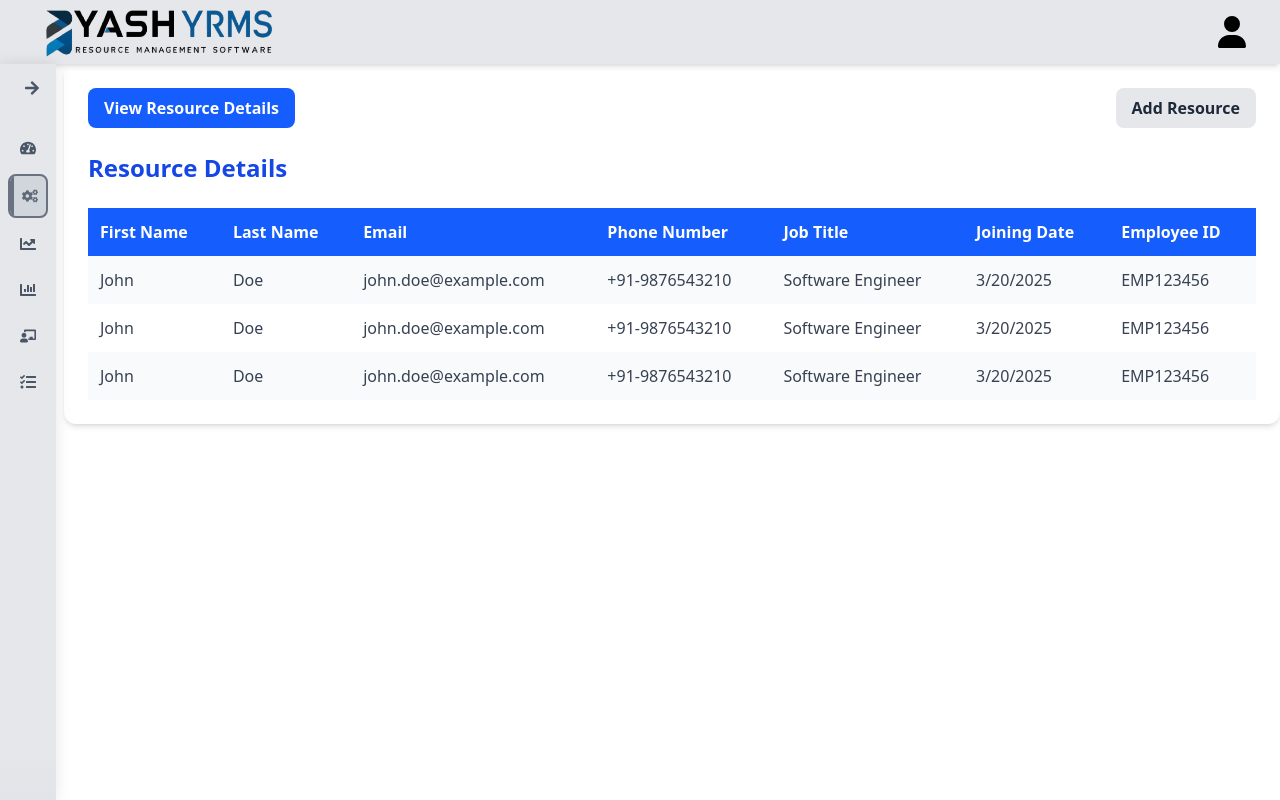
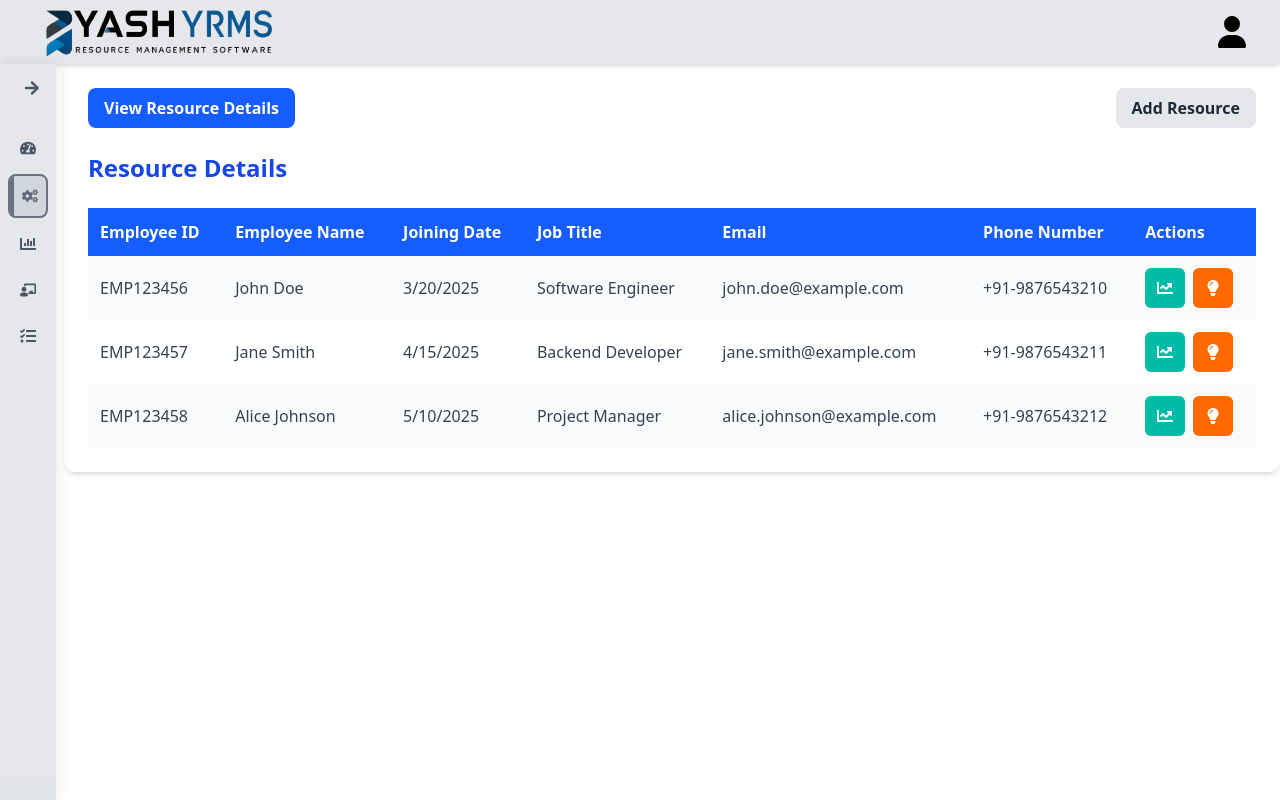
Before and after one commit to kartikey6699/YRMS-frontend, a React (Vite) app: page /manage-resources in a window 1280 px wide. Built offline with nearby package versions, Linux system fonts and the light colour scheme.

Commit message:
UI fixes

```diff
--- a/src/component/Dashboard/Admin/ManageResource.jsx
+++ b/src/component/Dashboard/Admin/ManageResource.jsx
@@ -1,13 +1,15 @@
 import React, { useEffect, useState } from 'react';
+import { FaChartLine, FaLightbulb } from 'react-icons/fa';
+import { useNavigate } from 'react-router-dom';
 
 const ManageResource = () => {
+  const navigate = useNavigate();
 
   const [activeSection, setActiveSection] = useState('view');
   const [roles, setRoles] = useState([]);
   const [competencies, setCompetencies] = useState([]);
   const [formData, setFormData] = useState({
-    firstName: '',
-    lastName: '',
+    employeeName: '',
     email: '',
     phoneNumber: '',
     address: '',
@@ -20,8 +22,7 @@ const ManageResource = () => {
     competency: '',
   });
   const [resources, setResources] = useState([{
-    firstName: 'John',
-    lastName: 'Doe',
+    employeeName: 'John Doe',
     email: 'john.doe@example.com',
     phoneNumber: '+91-9876543210',
     address: '123 Main Street, Springfield',
@@ -34,32 +35,30 @@ const ManageResource = () => {
     competency: 'Advanced',
   },
   {
-    firstName: 'John',
-    lastName: 'Doe',
-    email: 'john.doe@example.com',
-    phoneNumber: '+91-9876543210',
-    address: '123 Main Street, Springfield',
-    joiningDate: '2025-03-20',
-    employeeId: 'EMP123456',
-    jobTitle: 'Software Engineer',
+    employeeName: 'Jane Smith',
+    email: 'jane.smith@example.com',
+    phoneNumber: '+91-9876543211',
+    address: '456 Elm Street, Springfield',
+    joiningDate: '2025-04-15',
+    employeeId: 'EMP123457',
+    jobTitle: 'Backend Developer',
     businessGroup: 'Technology Solutions',
     businessUnit: 'Development Team',
-    role: 'Frontend Developer',
-    competency: 'Advanced',
+    role: 'Backend Developer',
+    competency: 'Intermediate',
   },
   {
-    firstName: 'John',
-    lastName: 'Doe',
-    email: 'john.doe@example.com',
-    phoneNumber: '+91-9876543210',
-    address: '123 Main Street, Springfield',
-    joiningDate: '2025-03-20',
-    employeeId: 'EMP123456',
-    jobTitle: 'Software Engineer',
+    employeeName: 'Alice Johnson',
+    email: 'alice.johnson@example.com',
+    phoneNumber: '+91-9876543212',
+    address: '789 Oak Street, Springfield',
+    joiningDate: '2025-05-10',
+    employeeId: 'EMP123458',
+    jobTitle: 'Project Manager',
     businessGroup: 'Technology Solutions',
-    businessUnit: 'Development Team',
-    role: 'Frontend Developer',
-    competency: 'Advanced',
+    businessUnit: 'Management Team',
+    role: 'Project Manager',
+    competency: 'Expert',
   }]);
 
 
@@ -128,6 +127,10 @@ const ManageResource = () => {
     fetchStatuses();
   }, [activeSection]);
 
+  const handleBaselineClick = (resource) => {
+    navigate('/manage-baseline', { state: { resource } });
+  };
+
   return (
     <div className="p-6 bg-white rounded-xl shadow-md">
       <div className="flex justify-between mb-6">
@@ -153,27 +156,15 @@ const ManageResource = () => {
             <div className="md:col-span-2">
               <h3 className="text-lg font-medium text-gray-700 mb-2">Personal Information</h3>
             </div>
-            <div>
-              <label className="block text-gray-700 font-medium mb-1">First Name</label>
+            <div className="md:col-span-2">
+              <label className="block text-gray-700 font-medium mb-1">Employee Name</label>
               <input
                 type="text"
-                name="firstName"
-                value={formData.firstName}
+                name="employeeName"
+                value={formData.employeeName}
                 onChange={handleInputChange}
                 className="w-full p-2 border rounded-md focus:outline-none focus:ring-2 focus:ring-blue-600"
-                placeholder="Enter first name"
-                required
-              />
-            </div>
-            <div>
-              <label className="block text-gray-700 font-medium mb-1">Last Name</label>
-              <input
-                type="text"
-                name="lastName"
-                value={formData.lastName}
-                onChange={handleInputChange}
-                className="w-full p-2 border rounded-md focus:outline-none focus:ring-2 focus:ring-blue-600"
-                placeholder="Enter last name"
+                placeholder="Enter employee name"
                 required
               />
             </div>
@@ -328,13 +319,13 @@ const ManageResource = () => {
               <table className="w-full border-collapse">
                 <thead>
                   <tr className="bg-blue-600 text-white">
-                    <th className="p-3 text-left font-semibold">First Name</th>
-                    <th className="p-3 text-left font-semibold">Last Name</th>
+                    <th className="p-3 text-left font-semibold">Employee ID</th>
+                    <th className="p-3 text-left font-semibold">Employee Name</th>
+                    <th className="p-3 text-left font-semibold">Joining Date</th>
+                    <th className="p-3 text-left font-semibold">Job Title</th>
                     <th className="p-3 text-left font-semibold">Email</th>
                     <th className="p-3 text-left font-semibold">Phone Number</th>
-                    <th className="p-3 text-left font-semibold">Job Title</th>
-                    <th className="p-3 text-left font-semibold">Joining Date</th>
-                    <th className="p-3 text-left font-semibold">Employee ID</th>
+                    <th className="p-3 text-left font-semibold">Actions</th>
                   </tr>
                 </thead>
                 <tbody>
@@ -343,15 +334,33 @@ const ManageResource = () => {
                       key={index}
                       className={`${index % 2 === 0 ? 'bg-gray-50' : 'bg-white'} hover:bg-gray-100 transition-colors`}
                     >
-                      <td className="p-3 text-gray-700">{resource.firstName}</td>
-                      <td className="p-3 text-gray-700">{resource.lastName}</td>
-                      <td className="p-3 text-gray-700">{resource.email}</td>
-                      <td className="p-3 text-gray-700">{resource.phoneNumber}</td>
-                      <td className="p-3 text-gray-700">{resource.jobTitle}</td>
+                      <td className="p-3 text-gray-700">{resource.employeeId}</td>
+                      <td className="p-3 text-gray-700">{resource.employeeName}</td>
                       <td className="p-3 text-gray-700">
                         {new Date(resource.joiningDate).toLocaleDateString()}
                       </td>
-                      <td className="p-3 text-gray-700">{resource.employeeId}</td>
+                      <td className="p-3 text-gray-700">{resource.jobTitle}</td>
+                      <td className="p-3 text-gray-700">{resource.email}</td>
+                      <td className="p-3 text-gray-700">{resource.phoneNumber}</td>
+                      <td className="p-3 text-gray-700">
+                        <div className="flex space-x-2">
+                          <button
+                            className="flex items-center justify-center w-10 h-10 bg-teal-500 text-white rounded-md hover:bg-teal-600 transition-colors relative group"
+                            onClick={() => handleBaselineClick(resource)}
+                          >
+                            <FaChartLine />
+                            <span className="absolute bottom-full mb-1 w-max px-2 py-1 bg-gray-800 text-white text-xs rounded-md opacity-0 group-hover:opacity-100 transition-opacity">
+                              Baseline
+                            </span>
+                          </button>
+                          <button className="flex items-center justify-center w-10 h-10 bg-orange-500 text-white rounded-md hover:bg-orange-600 transition-colors relative group">
+                            <FaLightbulb />
+                            <span className="absolute bottom-full mb-1 w-max px-2 py-1 bg-gray-800 text-white text-xs rounded-md opacity-0 group-hover:opacity-100 transition-opacity">
+                              Opportunities
+                            </span>
+                          </button>
+                        </div>
+                      </td>
                     </tr>
                   ))}
                 </tbody>
--- a/src/component/Dashboard/Dashboard.jsx
+++ b/src/component/Dashboard/Dashboard.jsx
@@ -1,5 +1,5 @@
 import React from 'react';
-import { FaCogs, FaChalkboardTeacher, FaChartLine, FaTasks, FaChartBar } from 'react-icons/fa';
+import { FaCogs, FaChalkboardTeacher, FaTasks, FaChartBar } from 'react-icons/fa';
 import { useNavigate } from 'react-router-dom';
 
 const Dashboard = () => {
@@ -31,7 +31,6 @@ const Dashboard = () => {
 
   const ResourcePreview = () => <span className="text-lg font-medium text-gray-800">Manage Resources</span>;
   const TrainerPreview = () => <span className="text-lg font-medium text-gray-800">Manage Trainers</span>;
-  const BaselinePreview = () => <span className="text-lg font-medium text-gray-800">Manage Baseline</span>;
   const TrainingPreview = () => <span className="text-lg font-medium text-gray-800">Assign Training</span>;
   const AnalyticsPreview = () => <span className="text-lg font-medium text-gray-800">Analytics</span>;
 
@@ -50,7 +49,7 @@ const Dashboard = () => {
 
       <div className="text-center text-3xl font-semibold mb-10 text-gray-800">Quick Actions</div>
 
-      <div className="grid grid-cols-1 md:grid-cols-2 lg:grid-cols-5 gap-6">
+      <div className="grid grid-cols-1 md:grid-cols-2 lg:grid-cols-4 gap-6">
         <div
           className="bg-gradient-to-br from-blue-100 to-blue-200 hover:from-blue-200 hover:to-blue-300 p-6 rounded-xl shadow-md transition-all duration-300 flex items-center cursor-pointer transform hover:-translate-y-1"
           onClick={() => handleCardClick('/manage-resources')}
@@ -58,18 +57,6 @@ const Dashboard = () => {
           <FaCogs className="text-4xl text-blue-600 mr-4" />
           <ResourcePreview />
         </div>
-
-
-
-        <div
-          className="bg-gradient-to-br from-red-100 to-red-200 hover:from-red-200 hover:to-red-300 p-6 rounded-xl shadow-md transition-all duration-300 flex items-center cursor-pointer transform hover:-translate-y-1"
-          onClick={() => handleCardClick('/manage-baseline')}
-        >
-          <FaChartLine className="text-4xl text-red-600 mr-4" />
-          <BaselinePreview />
-        </div>
-
-
 
         <div
           className="bg-gradient-to-br from-yellow-100 to-yellow-200 hover:from-yellow-200 hover:to-yellow-300 p-6 rounded-xl shadow-md transition-all duration-300 flex items-center cursor-pointer transform hover:-translate-y-1"
--- a/src/component/sidebar/Sidebar.jsx
+++ b/src/component/sidebar/Sidebar.jsx
@@ -18,7 +18,7 @@ const Sidebar = ({ isOpen, toggleSidebar }) => {
   const menuItems = [
     { name: 'Dashboard', icon: <FaTachometerAlt />, path: '/dashboard' },
     { name: 'Resources', icon: <FaCogs />, path: '/manage-resources' },
-    { name: 'Baseline', icon: <FaChartLine />, path: '/manage-baseline' },
+    // { name: 'Baseline', icon: <FaChartLine />, path: '/manage-baseline' },
     { name: 'Analytics', icon: <FaChartBar />, path: '/analytics' },
     { name: 'Trainers', icon: <FaChalkboardTeacher />, path: '/manage-trainers' },
     { name: 'Training', icon: <FaTasks />, path: '/manage-training' },
```
